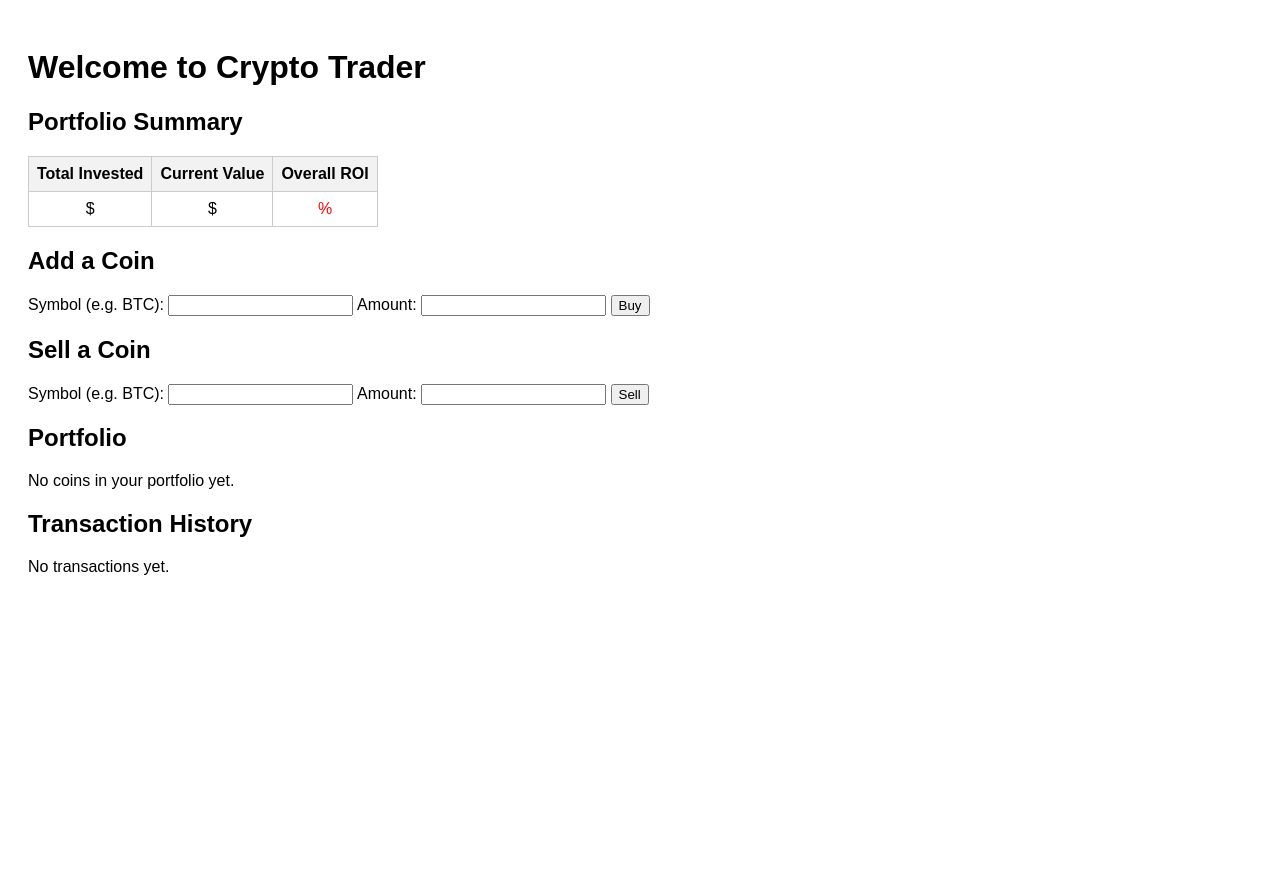
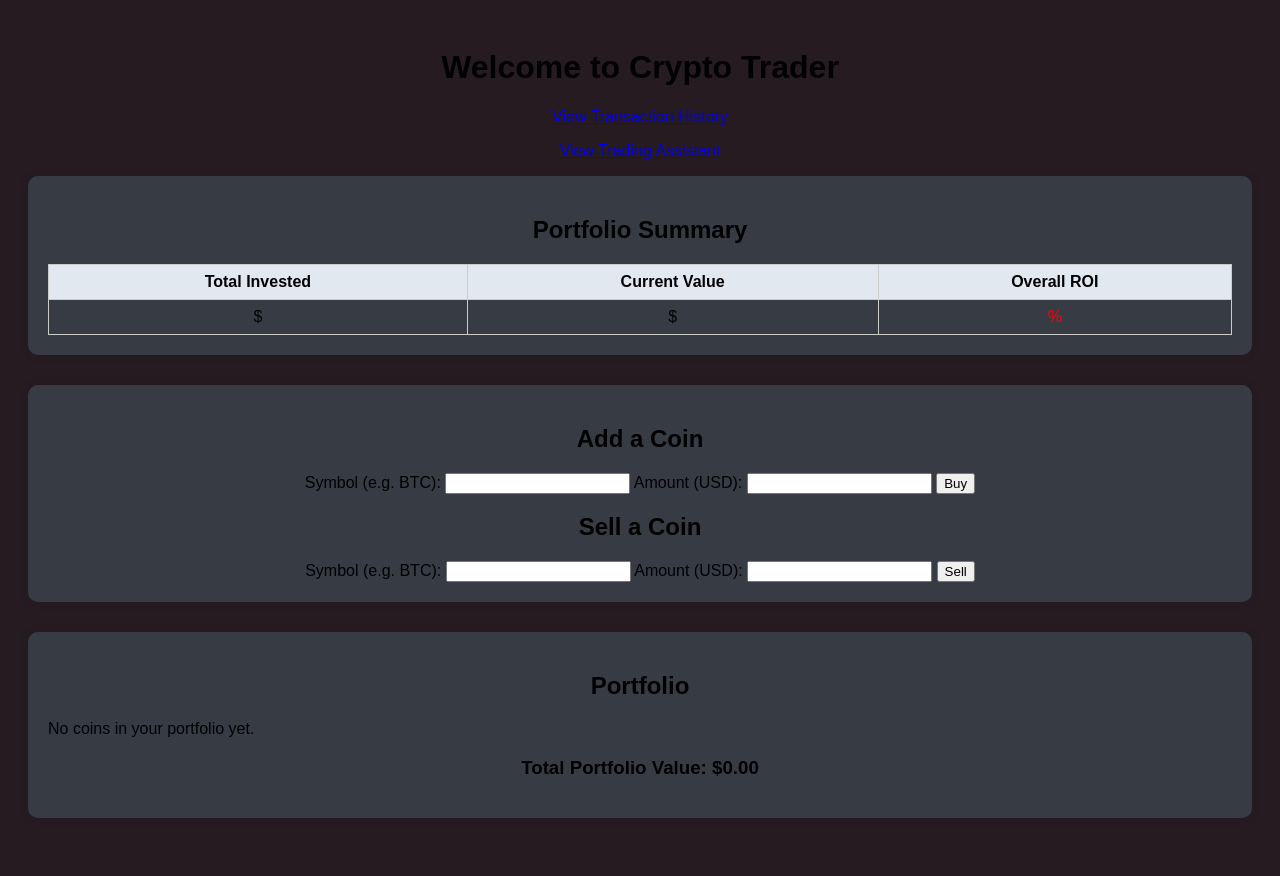
Before and after one commit to BarbarossaLives/CryptoCurrencySim, a FastAPI app: template app/templates/index.html in a window 1280 px wide. Before the commit the page ends 575 px from the top, so only its background shows below. Run offline with FastAPI, Linux system fonts and the light colour scheme; the template is opened without the code that fills it, so the values that code supplies are empty.

Commit message:
Base app finished.

```diff
--- a/app/main.py
+++ b/app/main.py
@@ -9,6 +9,7 @@ from app.services.portfolio import get_portfolio
 from app.services.portfolio import log_transaction
 from app.services.portfolio import get_transactions
 from fastapi import HTTPException
+from fastapi import Form
 
 
 app = FastAPI()
@@ -34,23 +35,79 @@ async def homepage(request: Request):
 
 
 @app.post("/buy")
-async def buy_coin(request: Request, symbol: str = Form(...), amount: float = Form(...)):
+async def buy_coin(request: Request, symbol: str = Form(...), usd_amount: float = Form(...)):
+    symbol = symbol.upper()
     price = await get_price(symbol)
-    add_coin(symbol, amount, price)
-    log_transaction(symbol, amount, price, "buy")
+    coin_amount = usd_amount / price
+
+    add_coin(symbol, coin_amount, price)
+    log_transaction(symbol, coin_amount, price, "buy")
     return RedirectResponse(url="/", status_code=303)
 
+
 @app.post("/sell")
-async def sell_coin(request: Request, symbol: str = Form(...), amount: float = Form(...)):
+async def sell_coin(request: Request, symbol: str = Form(...), usd_amount: float = Form(...)):
     symbol = symbol.upper()
-    coins = await get_portfolio()
+    price = await get_price(symbol)
+    coin_amount = usd_amount / price
 
-    # Check if user has enough
+    portfolio = await get_portfolio()
+    coins = portfolio["coins"]
+
     matching = next((c for c in coins if c["symbol"] == symbol), None)
-    if not matching or matching["amount"] < amount:
+    if not matching or matching["amount"] < coin_amount:
         raise HTTPException(status_code=400, detail="Not enough holdings to sell.")
 
-    price = await get_price(symbol)
-    add_coin(symbol, -amount, price)  # negative amount reduces holdings
-    log_transaction(symbol, -amount, price, "sell")
+    add_coin(symbol, -coin_amount, price)
+    log_transaction(symbol, -coin_amount, price, "sell")
     return RedirectResponse(url="/", status_code=303)
+
+
+
+@app.get("/assistant")
+async def assistant_page(request: Request):
+    return templates.TemplateResponse("assistant.html", {"request": request, "response": None})
+
+@app.post("/assistant")
+async def assistant_query(request: Request, question: str = Form(...)):
+    portfolio_data = await get_portfolio()
+
+    response = "I'm not sure how to answer that yet."
+
+    q = question.lower()
+
+    if "roi" in q:
+        response = f"Your overall ROI is {portfolio_data['overall_roi']}%."
+
+    elif "best" in q or "top" in q:
+        top = portfolio_data["top_gainer"]
+        if top:
+            response = f"Your top performing coin is {top['symbol']} with ROI of {top['roi']}%."
+
+    elif "worst" in q or "loss" in q:
+        low = portfolio_data["top_loser"]
+        if low:
+            response = f"Your worst performing coin is {low['symbol']} with ROI of {low['roi']}%."
+
+    else:
+        # Try coin-specific lookup
+        for coin in portfolio_data["coins"]:
+            if coin["symbol"].lower() in q:
+                response = (
+                    f"{coin['symbol']} has an ROI of {coin['roi']}%, "
+                    f"current value: ${coin['current_value']}."
+                )
+                break
+
+    return templates.TemplateResponse("assistant.html", {
+        "request": request,
+        "response": response
+    })
+
+@app.get("/transactions")
+def transactions_page(request: Request):
+    txs = get_transactions()
+    return templates.TemplateResponse("transactions.html", {
+        "request": request,
+        "transactions": txs
+    })
--- a/app/templates/index.html
+++ b/app/templates/index.html
@@ -3,17 +3,48 @@
 <head>
     <title>Crypto Trader</title>
     <style>
-        body { font-family: Arial, sans-serif; padding: 20px; }
-        table { border-collapse: collapse; margin-top: 20px; }
-        th, td { border: 1px solid #ccc; padding: 8px; text-align: center; }
-        th { background-color: #f2f2f2; }
+        body { font-family: Arial, sans-serif; padding: 20px; background: #271b22; }
+        h1, h2 { text-align: center; }
+
+        .block {
+            background: #373c44;
+            border-radius: 10px;
+            box-shadow: 0 0 10px rgba(0,0,0,0.1);
+            padding: 20px;
+            margin-bottom: 30px;
+        }
+
+        form { margin-top: 10px; text-align: center; }
+
+        table {
+            border-collapse: collapse;
+            width: 100%;
+            margin-top: 15px;
+        }
+
+        th, td {
+            border: 1px solid #ccc;
+            padding: 8px;
+            text-align: center;
+        }
+
+        th {
+            background-color: #e2e8f0;
+        }
+
         .positive { color: green; }
         .negative { color: red; }
     </style>
+
 </head>
 <body>
     <h1>Welcome to Crypto Trader</h1>
 
+    <p style="text-align: center;"><a href="/transactions">View Transaction History</a></p>
+    <p style="text-align: center;"><a href="/assistant">View Trading Assistant</a></p>
+
+
+    <div class="block">
         <h2>Portfolio Summary</h2>
         <table>
             <tr>
@@ -38,14 +69,16 @@
         {% if top_loser %}
             <p><strong>Biggest Loser:</strong> {{ top_loser["symbol"] }} ({{ top_loser["roi"] }}%)</p>
         {% endif %}
+    </div>
 
-
+    <div class="block">
         <h2>Add a Coin</h2>
         <form method="post" action="/buy">
             <label>Symbol (e.g. BTC):</label>
             <input type="text" name="symbol" required>
-        <label>Amount:</label>
-        <input type="number" name="amount" step="any" required>
+            <label>Amount (USD):</label>
+            <input type="number" name="usd_amount" step="0.01" min="0" required>
+
             <button type="submit">Buy</button>
         </form>
 
@@ -53,12 +86,13 @@
         <form method="post" action="/sell">
             <label>Symbol (e.g. BTC):</label>
             <input type="text" name="symbol" required>
-        <label>Amount:</label>
-        <input type="number" name="amount" step="any" required>
+            <label>Amount (USD):</label>
+            <input type="number" name="usd_amount" step="0.01" min="0" required>
+
             <button type="submit">Sell</button>
         </form>
-
-
+    </div>
+    <div class="block">
         <h2>Portfolio</h2>
         {% if portfolio %}
         <table>
@@ -90,31 +124,16 @@
         {% else %}
             <p>No coins in your portfolio yet.</p>
         {% endif %}
+    <h3 style="text-align: center;">
+        Total Portfolio Value:
+        {% if total_current is defined %}
+            ${{ total_current| round(2) }}
+        {% else %}
+            $0.00
+        {% endif %}
+    </h3>
 
-    <h2>Transaction History</h2>
-    {% if transactions %}
-    <table>
-        <tr>
-            <th>Date</th>
-            <th>Type</th>
-            <th>Symbol</th>
-            <th>Amount</th>
-            <th>Price (USD)</th>
-            <th>Total Value</th>
-        </tr>
-        {% for tx in transactions %}
-        <tr>
-            <td>{{ tx.timestamp.strftime('%Y-%m-%d %H:%M:%S') }}</td>
-            <td>{{ tx.type }}</td>
-            <td>{{ tx.symbol }}</td>
-            <td>{{ tx.amount }}</td>
-            <td>{{ tx.price_usd }}</td>
-            <td>{{ (tx.amount * tx.price_usd)|round(2) }}</td>
-        </tr>
-        {% endfor %}
-    </table>
-    {% else %}
-        <p>No transactions yet.</p>
-    {% endif %}
+
+    </div>
 </body>
 </html>
```
Also changed, not shown: app/services/portfolio.py (+5 -5 lines), app/templates/assistant.html (added, +27 -0 lines), app/templates/transactions.html (added, +55 -0 lines), crypto.db. Lines whose indentation alone changed are shown as unchanged.
